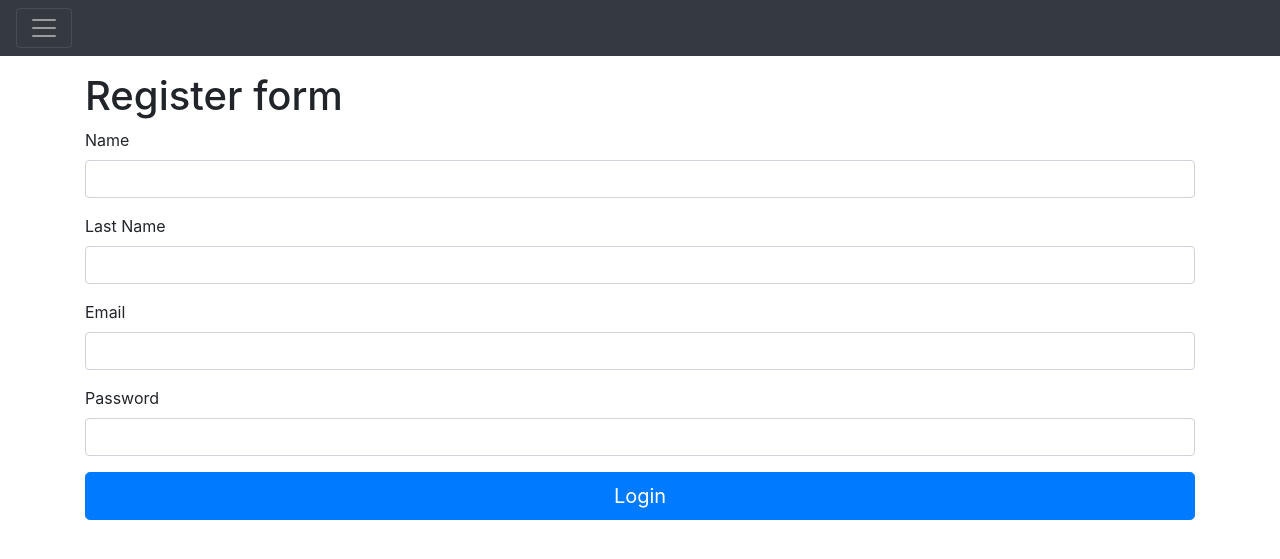
After one commit to FwZtheone/ManageSneakers, a Django app: page /blog/register/ in a window 1280 px wide. The commit adds this page. Shown: the top 559 px of the page. Run offline with Django 3.2, Linux system fonts and the light colour scheme.

Commit message:
add form register not completed

```diff
--- /dev/null
+++ b/app/blog/forms/register/RegisterForm.py
@@ -0,0 +1,7 @@
+from django import forms
+
+class RegisterForm(forms.Form):
+    name = forms.CharField(widget=forms.TextInput(attrs={'class':'form-control'}),label="name",max_length=100,)
+    lastname = forms.CharField(widget=forms.TextInput(attrs={'class':'form-control'}),label="last name", max_length=100)
+    email = forms.EmailField(widget=forms.TextInput(attrs={'class':'form-control'}),label="email", max_length=255)
+    password = forms.CharField(widget=forms.TextInput(attrs={'class':'form-control'}),label="password", max_length=255)
--- a/app/blog/models.py
+++ b/app/blog/models.py
@@ -8,6 +8,8 @@ from django.db import models
 class Author(models.Model):
     name = models.CharField(max_length=255)
     lastname = models.CharField(max_length=255)
+    email = models.EmailField(max_length=255,unique=True,default=None)
+    password = models.CharField(max_length=255, default=None)
 
 class Blog(models.Model):
     title = models.CharField(max_length=255)
--- /dev/null
+++ b/app/blog/static/blog/css/style.css
@@ -0,0 +1,3 @@
+.register{
+    margin-top:1em;
+}
--- /dev/null
+++ b/app/blog/templates/blog/base.html
@@ -0,0 +1,52 @@
+<!DOCTYPE html>
+<html lang="en">
+
+<head>
+    <meta charset="UTF-8">
+    <meta http-equiv="X-UA-Compatible" content="IE=edge">
+    <meta name="viewport" content="width=device-width, initial-scale=1.0">
+    <link rel="stylesheet" href="https://cdn.jsdelivr.net/npm/bootstrap@4.3.1/dist/css/bootstrap.min.css"
+        integrity="sha384-ggOyR0iXCbMQv3Xipma34MD+dH/1fQ784/j6cY/iJTQUOhcWr7x9JvoRxT2MZw1T" crossorigin="anonymous">
+    {% load static %}
+
+    <link rel="stylesheet" type="text/css" href="{% static 'blog/css/style.css' %}">
+    <title>Document</title>
+</head>
+
+<body>
+
+    <div class="pos-f-t">
+        <div class="collapse" id="navbarToggleExternalContent">
+            <div class="bg-dark p-4">
+                <h5 class="text-white h4">Collapsed content</h5>
+                <span class="text-muted">Toggleable via the navbar brand.</span>
+            </div>
+        </div>
+        <nav class="navbar navbar-dark bg-dark">
+            <button class="navbar-toggler" type="button" data-toggle="collapse"
+                data-target="#navbarToggleExternalContent" aria-controls="navbarToggleExternalContent"
+                aria-expanded="false" aria-label="Toggle navigation">
+                <span class="navbar-toggler-icon"></span>
+            </button>
+        </nav>
+    </div>
+
+    {% block home %}{% endblock home %}
+
+    {% block register %}{% endblock register %}
+
+
+
+
+    <script src="https://code.jquery.com/jquery-3.3.1.slim.min.js"
+        integrity="sha384-q8i/X+965DzO0rT7abK41JStQIAqVgRVzpbzo5smXKp4YfRvH+8abtTE1Pi6jizo" crossorigin="anonymous">
+    </script>
+    <script src="https://cdn.jsdelivr.net/npm/popper.js@1.14.7/dist/umd/popper.min.js"
+        integrity="sha384-UO2eT0CpHqdSJQ6hJty5KVphtPhzWj9WO1clHTMGa3JDZwrnQq4sF86dIHNDz0W1" crossorigin="anonymous">
+    </script>
+    <script src="https://cdn.jsdelivr.net/npm/bootstrap@4.3.1/dist/js/bootstrap.min.js"
+        integrity="sha384-JjSmVgyd0p3pXB1rRibZUAYoIIy6OrQ6VrjIEaFf/nJGzIxFDsf4x0xIM+B07jRM" crossorigin="anonymous">
+    </script>
+</body>
+
+</html>
--- /dev/null
+++ b/app/blog/templates/blog/register.html
@@ -0,0 +1,30 @@
+{% extends 'blog/base.html' %}
+{% block register %}
+<div class="container register ">
+    <form action="{% url 'blog:register'  %}" method="POST">
+        {% csrf_token %}
+        <div>
+            <h1>Register form</h1>
+        </div>
+        <div class="mb-3">
+            <label for="exampleFormControlInput1" class="form-label">Name</label>
+            {{form.name}} </div>
+        <div class="mb-3">
+            <label for="exampleFormControlInput1" class="form-label">Last Name</label>
+            {{form.lastname}}
+        </div>
+        <div class="mb-3">
+            <label for="exampleFormControlInput1" class="form-label">Email</label>
+            {{form.email}}
+        </div>
+        <div class="mb-3">
+            <label for="exampleFormControlInput1" class="form-label">Password</label>
+            {{form.password}}
+        </div>
+        <div class="">
+            <button type="submit" class="btn btn-primary btn-lg btn-block">Login</button>
+        </div>
+    </form>
+</div>
+
+{% endblock register %}
--- a/app/blog/urls.py
+++ b/app/blog/urls.py
@@ -1,7 +1,10 @@
 from django.urls import path
 
 from . import views
+app_name = "blog"
+
 urlpatterns = [
     path('', views.index, name="index"),
-    path('<int:blog_id>/', views.detail, name="detail")
+    path('<int:blog_id>/', views.detail, name="detail"),
+    path('register/',views.register, name="register")
 ]
--- a/app/blog/views.py
+++ b/app/blog/views.py
@@ -1,8 +1,8 @@
 from django.shortcuts import render
-from django.http import HttpResponse
+from django.http import HttpResponse, HttpResponseRedirect
 from .models import Blog,Author
 from django.shortcuts import render
-
+from .forms.register.RegisterForm import RegisterForm
 
 
 def detail(request,blog_id):
@@ -16,3 +16,14 @@ def index(request):
     context = {'list_blog' : list_blog}
 
     return render(request,'blog/index.html',context)
+
+def register(request):
+    if request.method == 'POST':
+        # context = user authenticate
+        form = RegisterForm(request.POST)
+        if form.is_valid():
+            print("ici")
+            return HttpResponseRedirect('/blog/')
+    else:
+        form  = RegisterForm()
+    return render(request,'blog/register.html',{'form':form})
```
Also changed, not shown: app/blog/templates/blog/index.html (+5 -25 lines), app/blog/migrations/0007_auto_20220327_1905.py (added).
